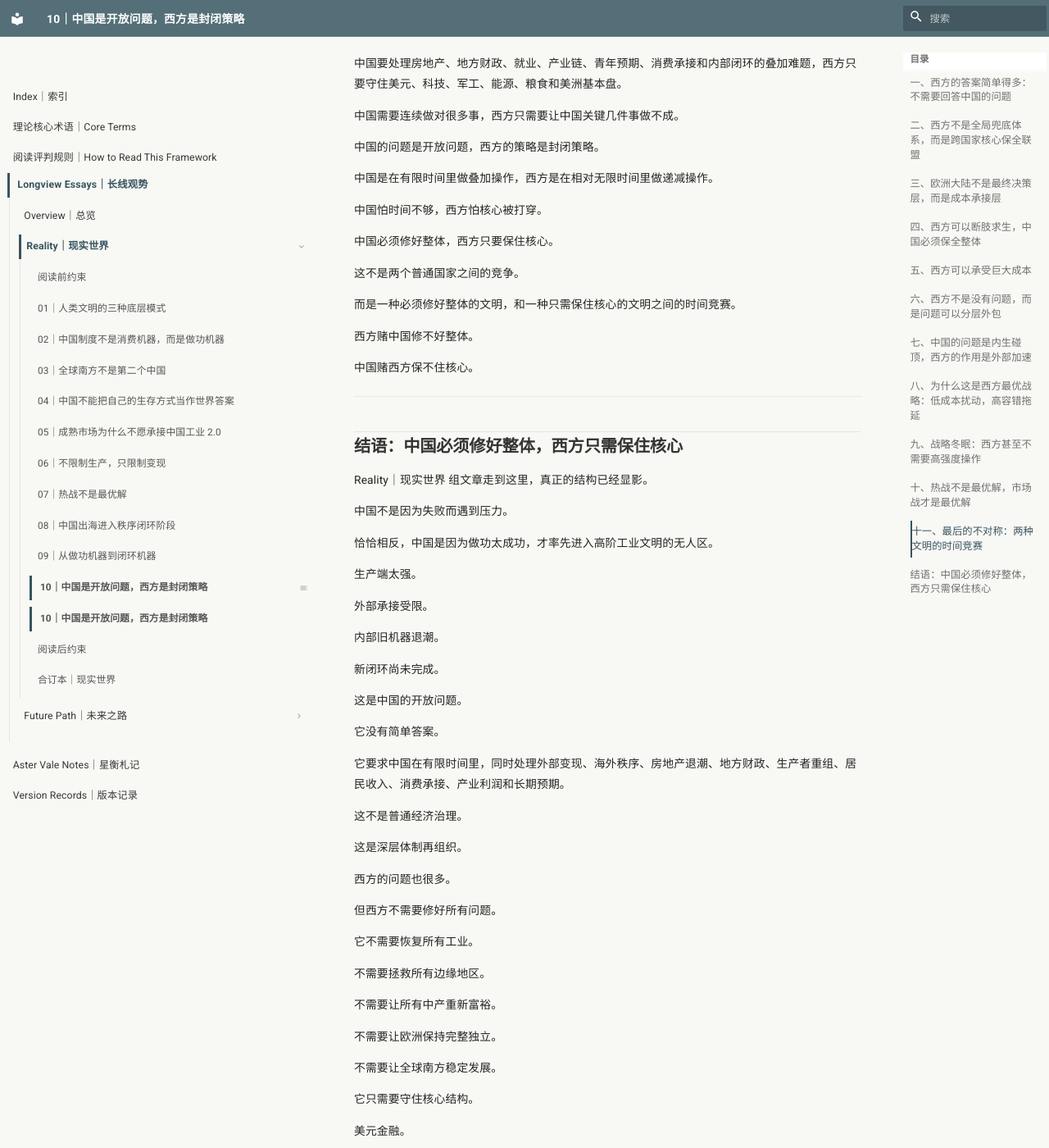
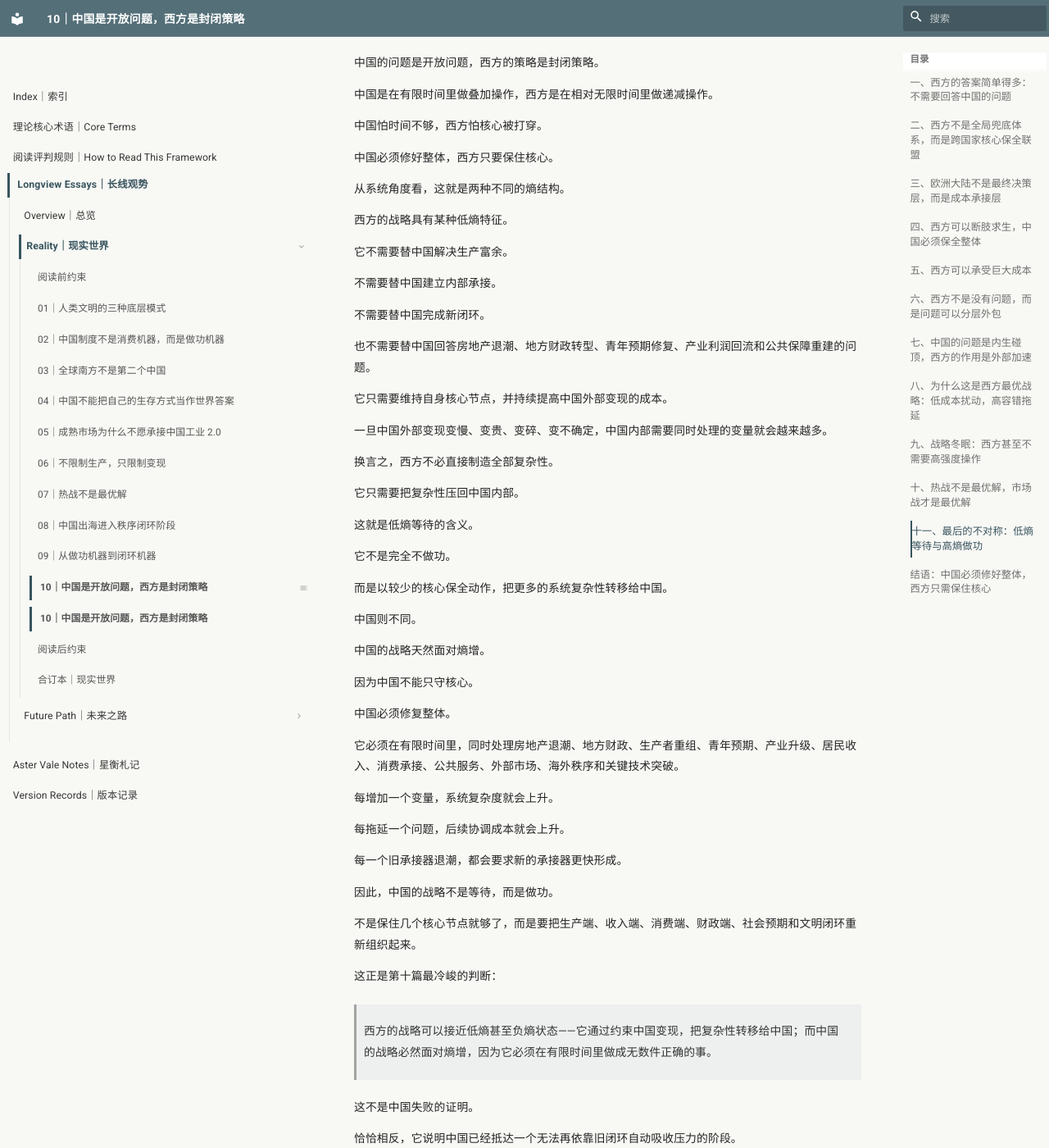
Before and after one commit to guanshi1688/longview-archive, an MkDocs documentation site: the page built from docs/essays/reality/10.md, in a window 1280 px wide and 1400 px high, scrolled down 13281 px. Shown: the whole window at 82% size. Built offline with MkDocs 1.6.1 and Material for MkDocs 9.7.7, drawn with Linux system fonts in a browser that asks for light colours; some of the changed text lies outside the part shown.

Commit message:
Update 10.md

```diff
--- a/docs/essays/reality/10.md
+++ b/docs/essays/reality/10.md
@@ -2,26 +2,33 @@
 
 ——跨国家核心保全联盟、欧洲承压与大国竞争的真正胜负手
 
-> 前九篇完成了一条完整推导：
-> 中国不是消费机器，而是做功机器；
-> 全球南方接不住全部；
-> 成熟市场不愿无障碍承接；
-> 西方不一定要限制中国生产，只需要限制中国变现；
-> 热战不是最优解，市场战才是长期消耗；
-> 低成本全球秩序退潮后，中国出海进入秩序闭环阶段；
-> 外部变现受阻后，中国必须从做功机器升级为闭环机器。
->
-> 到这里，Reality｜现实世界 组文章进入最后一个问题。
->
-> 中国面对的，是一个开放问题。
->
-> 西方采取的，是一套封闭策略。
->
-> 中国要赢，必须完成复杂的内部闭环重构。
->
-> 西方要赢，并不需要替中国回答这个问题。
->
-> 它只需要让中国更难回答。
+前九篇完成了一条完整推导：
+
+中国不是消费机器，而是做功机器；
+
+全球南方接不住全部；
+
+成熟市场不愿无障碍承接；
+
+西方不一定要限制中国生产，只需要限制中国变现；
+
+热战不是最优解，市场战才是长期消耗；
+
+低成本全球秩序退潮后，中国出海进入秩序闭环阶段；
+
+外部变现受阻后，中国必须从做功机器升级为闭环机器。
+
+到这里，Reality｜现实世界 组文章进入最后一个问题。
+
+中国面对的，是一个开放问题。
+
+西方采取的，是一套封闭策略。
+
+中国要赢，必须完成复杂的内部闭环重构。
+
+西方要赢，并不需要替中国回答这个问题。
+
+它只需要让中国更难回答。
 
 前九篇之后，中国问题已经变成开放问题。
 
@@ -63,8 +70,6 @@
 
 > 中国的问题是开放问题。
 > 西方的策略是封闭策略。
-
----
 
 ## 一、西方的答案简单得多：不需要回答中国的问题
 
@@ -121,8 +126,6 @@
 
 西方执行的是封闭策略。
 
----
-
 ## 二、西方不是全局兜底体系，而是跨国家核心保全联盟
 
 要理解为什么西方可以这样做，首先必须理解西方体制和中国大一统体制的差异。
@@ -142,11 +145,17 @@
 它表面上是多元社会：
 
 党派竞争。
+
 媒体争吵。
+
 资本流动。
+
 社会团体对立。
+
 身份政治分化。
+
 地方自治。
+
 个人自由。
 
 但在这些多元表象之下，西方并不是没有统合结构。
@@ -180,8 +189,6 @@
 中国的难点在于整体承压。
 
 西方的强项在于核心保全。
-
----
 
 ## 三、欧洲大陆不是最终决策层，而是成本承接层
 
@@ -251,8 +258,6 @@
 
 这就是欧洲大陆的真实位置。
 
----
-
 ## 四、西方可以断肢求生，中国必须保全整体
 
 西方体系某种意义上像一只螃蟹。
@@ -292,8 +297,6 @@
 西方的强项不是不腐烂，而是可以让腐烂停留在边缘。
 
 中国的难点不是不能修复，而是任何大块腐烂都会被全局兜底逻辑拖回中央。
-
----
 
 ## 五、西方可以承受巨大成本
 
@@ -336,8 +339,6 @@
 西方不是要避免所有损失。
 
 而是确保损失不打穿核心。
-
----
 
 ## 六、西方不是没有问题，而是问题可以分层外包
 
@@ -393,8 +394,6 @@
 
 它不需要一次解决自己的所有问题，只需要确保问题不打穿核心。
 
----
-
 ## 七、中国的问题是内生碰顶，西方的作用是外部加速
 
 还必须说清楚一点：
@@ -439,8 +438,6 @@
 中国的问题是内生碰顶。
 
 西方的作用是外部加速。
-
----
 
 ## 八、为什么这是西方最优战略：低成本扰动，高容错拖延
 
@@ -500,8 +497,6 @@
 
 所以，西方最优战略不是高强度进攻，而是低成本、低责任、高容错的长期拖延。
 
----
-
 ## 九、战略冬眠：西方甚至不需要高强度操作
 
 继续往前推一步，西方最优战略甚至不需要高强度操作。
@@ -555,8 +550,6 @@
 > 中国需要解决一个开放问题。
 > 西方只需要等待这个开放问题无法被及时解决。
 
----
-
 ## 十、热战不是最优解，市场战才是最优解
 
 这也解释了为什么热战不是西方最优解。
@@ -595,9 +588,7 @@
 
 西方只需要让中国赢不了。
 
----
-
-## 十一、最后的不对称：两种文明的时间竞赛
+## 十一、最后的不对称：低熵等待与高熵做功
 
 最后，这场竞争可以压缩成一组不对称。
 
@@ -627,7 +618,63 @@
 
 中国必须修好整体，西方只要保住核心。
 
-这不是两个普通国家之间的竞争。
+从系统角度看，这就是两种不同的熵结构。
+
+西方的战略具有某种低熵特征。
+
+它不需要替中国解决生产富余。
+
+不需要替中国建立内部承接。
+
+不需要替中国完成新闭环。
+
+也不需要替中国回答房地产退潮、地方财政转型、青年预期修复、产业利润回流和公共保障重建的问题。
+
+它只需要维持自身核心节点，并持续提高中国外部变现的成本。
+
+一旦中国外部变现变慢、变贵、变碎、变不确定，中国内部需要同时处理的变量就会越来越多。
+
+换言之，西方不必直接制造全部复杂性。
+
+它只需要把复杂性压回中国内部。
+
+这就是低熵等待的含义。
+
+它不是完全不做功。
+
+而是以较少的核心保全动作，把更多的系统复杂性转移给中国。
+
+中国则不同。
+
+中国的战略天然面对熵增。
+
+因为中国不能只守核心。
+
+中国必须修复整体。
+
+它必须在有限时间里，同时处理房地产退潮、地方财政、生产者重组、青年预期、产业升级、居民收入、消费承接、公共服务、外部市场、海外秩序和关键技术突破。
+
+每增加一个变量，系统复杂度就会上升。
+
+每拖延一个问题，后续协调成本就会上升。
+
+每一个旧承接器退潮，都会要求新的承接器更快形成。
+
+因此，中国的战略不是等待，而是做功。
+
+不是保住几个核心节点就够了，而是要把生产端、收入端、消费端、财政端、社会预期和文明闭环重新组织起来。
+
+这正是第十篇最冷峻的判断：
+
+> 西方的战略可以接近低熵甚至负熵状态——它通过约束中国变现，把复杂性转移给中国；而中国的战略必然面对熵增，因为它必须在有限时间里做成无数件正确的事。
+
+这不是中国失败的证明。
+
+恰恰相反，它说明中国已经抵达一个无法再依靠旧闭环自动吸收压力的阶段。
+
+中国越接近新闭环，系统复杂度越高，必须同时协调的变量越多。
+
+所以，这不是两个普通国家之间的竞争。
 
 而是一种必须修好整体的文明，和一种只需保住核心的文明之间的时间竞赛。
 
@@ -635,7 +682,13 @@
 
 中国赌西方保不住核心。
 
----
+西方赌拖延。
+
+中国赌组织。
+
+西方赌复杂性会压垮中国。
+
+中国赌做功能够升级为闭环。
 
 ## 结语：中国必须修好整体，西方只需保住核心
 
@@ -755,10 +808,9 @@ Reality｜现实世界 组文章走到这里，真正的结构已经显影。
 
 它必须被组织出来。
 
-
 ---
 
-**星衡｜Aster Vale**
+星衡｜Aster Vale
 Longview Archive｜观势档案
 Reality｜现实世界
 2026.07
```
